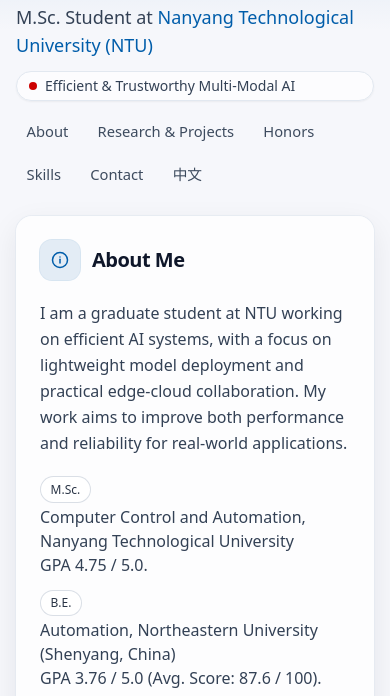
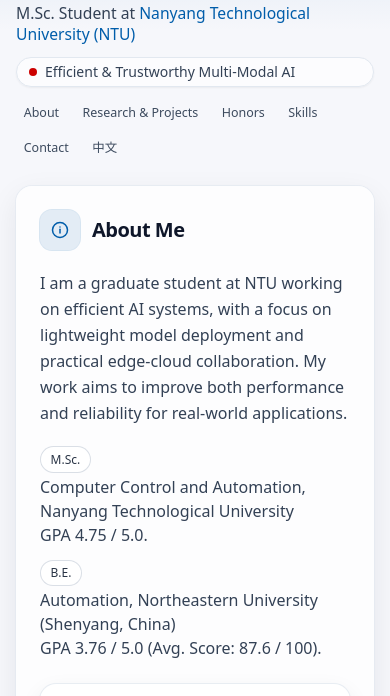
Before and after one commit to yunzhegao/yunzhegao.github.io, a plain HTML site: page index.html in a window 390 px wide. Shown: the part 81-777 px from the top of the page. Drawn offline with nearby package versions, Linux system fonts and the light colour scheme.

Commit message:
Add files via upload

```diff
--- a/index.html
+++ b/index.html
@@ -46,7 +46,7 @@
             <h1 class="text-3xl font-semibold tracking-tight sm:text-4xl">
               Gao Yunzhe&nbsp;&nbsp;<span>高蕴喆</span>
             </h1>
-            <p class="mt-2 text-lg text-slate-700 sm:whitespace-nowrap">
+            <p class="mt-2 text-lg text-slate-700 md:whitespace-nowrap">
               M.Sc. Student at
               <a class="text-ntublue hover:underline" href="https://www.ntu.edu.sg/" target="_blank" rel="noreferrer noopener">Nanyang Technological University (NTU)</a>
             </p>
--- a/styles.css
+++ b/styles.css
@@ -173,6 +173,22 @@
   .badge {
     padding: 0.2rem 0.6rem;
   }
+
+  header h1 {
+    font-size: 1.9rem;
+    line-height: 1.18;
+  }
+
+  header p.text-lg {
+    font-size: 0.98rem;
+    line-height: 1.35;
+  }
+
+  .navlink {
+    font-size: 0.78rem;
+    padding: 0.2rem 0.42rem;
+    border-radius: 0.6rem;
+  }
 }
 
 /* Overrides (fixes invalid selectors at the top of the file) */
```
Also changed, not shown: cn.html (+1 -1 lines).
